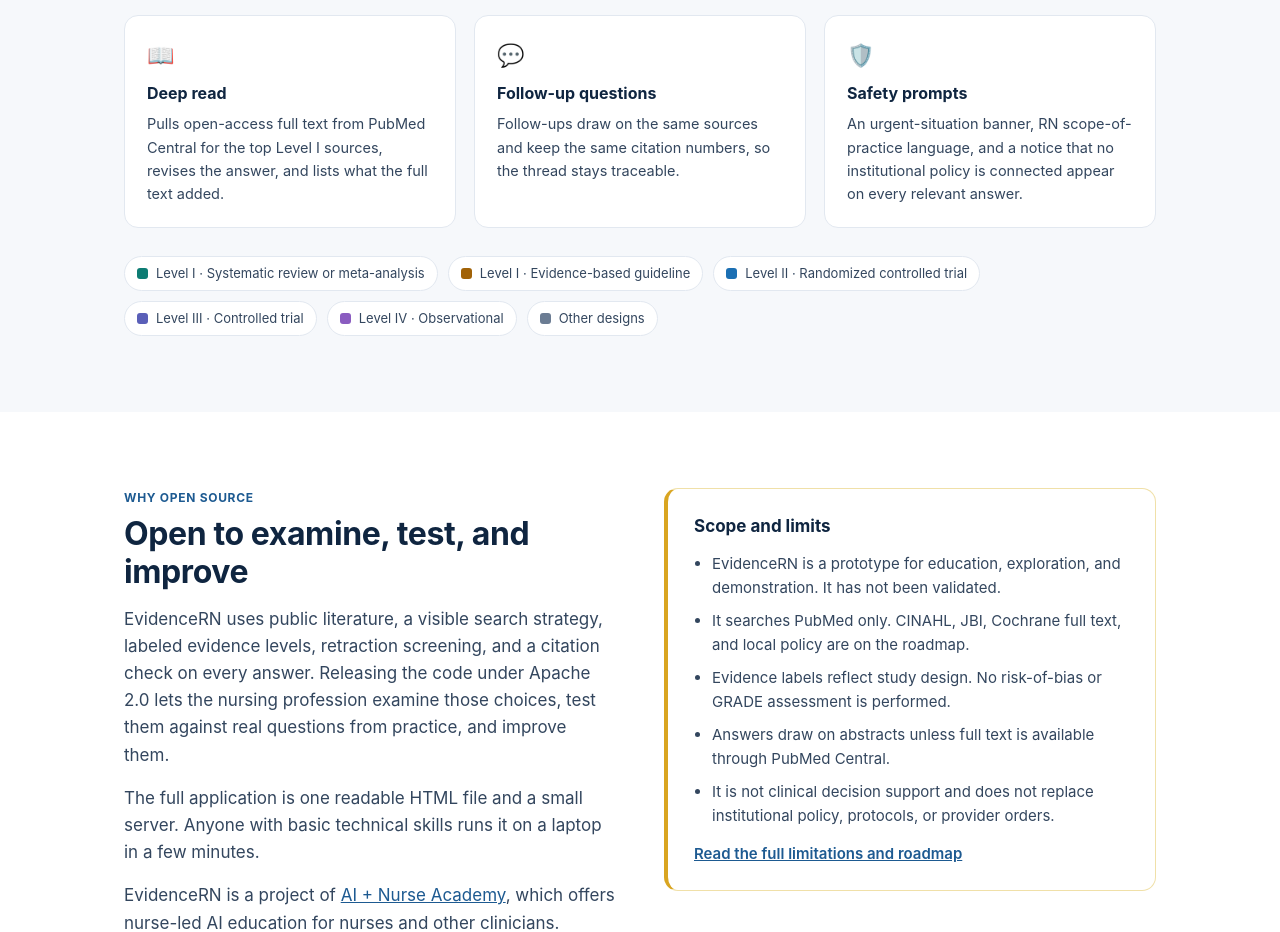
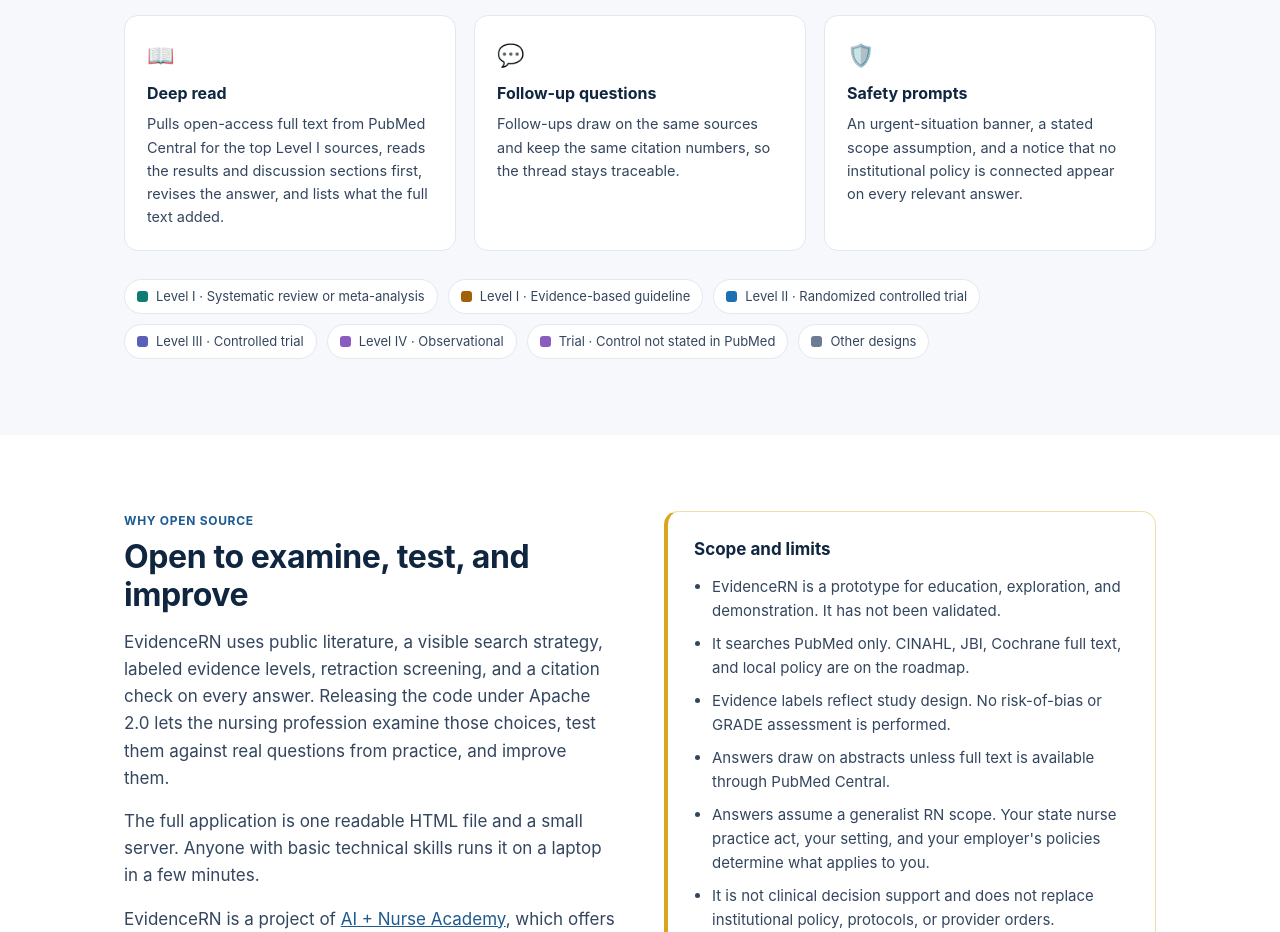
Before and after one commit to EvidenceRN/evidencern, a website: page docs/index.html in a window 1280 px wide. Shown: the part 1868-2800 px from the top of the page. Drawn offline with Linux system fonts and the light colour scheme.

Commit message:
Site: update landing page for v0.5.3

```diff
--- a/docs/index.html
+++ b/docs/index.html
@@ -174,7 +174,7 @@
 <header class="hero">
   <div class="wrap hero-grid">
     <div>
-      <span class="kicker">Open-source prototype · v0.5.2</span>
+      <span class="kicker">Open-source prototype · v0.5.3</span>
       <h1>Cited evidence for nursing practice.</h1>
       <p class="lead">Ask a clinical question in plain language. EvidenceRN searches PubMed, screens out retracted research, labels every source by level of evidence, and writes a short answer where each claim links to its source.</p>
       <div class="ctas">
@@ -226,7 +226,7 @@
     <div class="steps">
       <div class="step"><div class="n">1</div><h3>Interprets the question</h3><p>Converts plain language into a PubMed search and shows the exact query it ran, the filters applied, and the search date.</p></div>
       <div class="step"><div class="n">2</div><h3>Finds and ranks evidence</h3><p>Retrieves a wide pool of studies, removes retracted records, and ranks the rest by level of evidence, with systematic reviews and guidelines first.</p></div>
-      <div class="step"><div class="n">3</div><h3>Writes a cited answer</h3><p>Produces a bottom line, a summary of the evidence, and practice implications within RN scope. Every claim carries a numbered citation.</p></div>
+      <div class="step"><div class="n">3</div><h3>Writes a cited answer</h3><p>Produces a bottom line, a summary of the evidence, and practice implications framed for a generalist RN scope, stated under every answer. Every claim carries a numbered citation.</p></div>
       <div class="step"><div class="n">4</div><h3>Checks its own work</h3><p>Flags citation numbers outside the source list and sentences without a citation, so the reader knows where to verify.</p></div>
     </div>
   </div>
@@ -241,9 +241,9 @@
       <div class="feature"><div class="ic">🔎</div><h3>Visible search strategy</h3><p>A panel under every answer shows the question as interpreted, the database searched, the filters, the exact query, and how many records matched.</p></div>
       <div class="feature"><div class="ic">🏷️</div><h3>Evidence labels</h3><p>Each source carries a level-of-evidence label from the Melnyk and Fineout-Overholt hierarchy, inferred from its PubMed publication type.</p></div>
       <div class="feature"><div class="ic">🚫</div><h3>Retraction screening</h3><p>Retracted publications and retraction notices are excluded before ranking. Expressions of concern, errata, and updates are flagged on the source.</p></div>
-      <div class="feature"><div class="ic">📖</div><h3>Deep read</h3><p>Pulls open-access full text from PubMed Central for the top Level I sources, revises the answer, and lists what the full text added.</p></div>
+      <div class="feature"><div class="ic">📖</div><h3>Deep read</h3><p>Pulls open-access full text from PubMed Central for the top Level I sources, reads the results and discussion sections first, revises the answer, and lists what the full text added.</p></div>
       <div class="feature"><div class="ic">💬</div><h3>Follow-up questions</h3><p>Follow-ups draw on the same sources and keep the same citation numbers, so the thread stays traceable.</p></div>
-      <div class="feature"><div class="ic">🛡️</div><h3>Safety prompts</h3><p>An urgent-situation banner, RN scope-of-practice language, and a notice that no institutional policy is connected appear on every relevant answer.</p></div>
+      <div class="feature"><div class="ic">🛡️</div><h3>Safety prompts</h3><p>An urgent-situation banner, a stated scope assumption, and a notice that no institutional policy is connected appear on every relevant answer.</p></div>
     </div>
     <div class="legend" aria-label="Evidence level legend">
       <span><i class="dot" style="background:var(--l1)"></i>Level I · Systematic review or meta-analysis</span>
@@ -251,6 +251,7 @@
       <span><i class="dot" style="background:var(--l2)"></i>Level II · Randomized controlled trial</span>
       <span><i class="dot" style="background:var(--l3)"></i>Level III · Controlled trial</span>
       <span><i class="dot" style="background:var(--l4)"></i>Level IV · Observational</span>
+      <span><i class="dot" style="background:var(--l4)"></i>Trial · Control not stated in PubMed</span>
       <span><i class="dot" style="background:var(--l6)"></i>Other designs</span>
     </div>
   </div>
@@ -272,6 +273,7 @@
         <li>It searches PubMed only. CINAHL, JBI, Cochrane full text, and local policy are on the roadmap.</li>
         <li>Evidence labels reflect study design. No risk-of-bias or GRADE assessment is performed.</li>
         <li>Answers draw on abstracts unless full text is available through PubMed Central.</li>
+        <li>Answers assume a generalist RN scope. Your state nurse practice act, your setting, and your employer's policies determine what applies to you.</li>
         <li>It is not clinical decision support and does not replace institutional policy, protocols, or provider orders.</li>
       </ul>
       <p style="margin:14px 0 0;font-size:15px"><a href="https://github.com/EvidenceRN/evidencern/blob/main/LIMITATIONS.md">Read the full limitations and roadmap</a></p>
```
